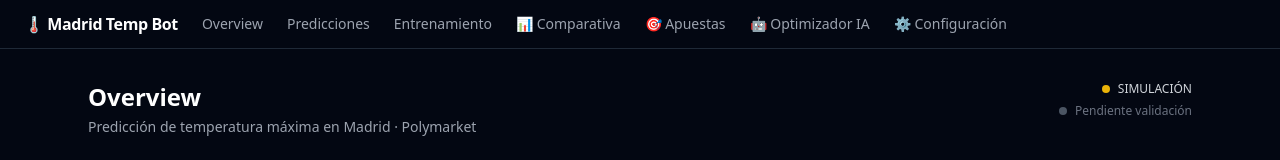
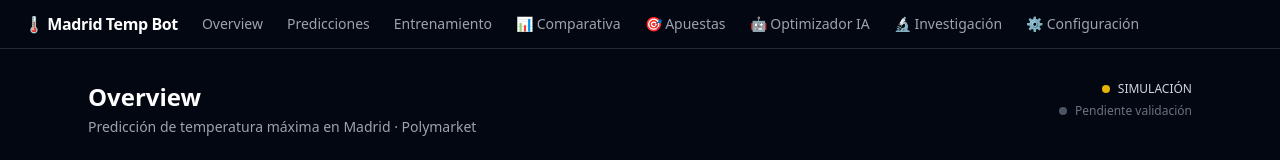
Before and after one commit to aldiaz84coin/WeatherBot, a Next.js app in the folder packages/dashboard/: page / in a window 1280 px wide. Shown: the top 160 px of the page. Built offline with nearby package versions, Linux system fonts and the light colour scheme; no server answers; the database is empty.

Commit message:
Update layout.tsx

```diff
--- a/packages/dashboard/app/layout.tsx
+++ b/packages/dashboard/app/layout.tsx
@@ -25,6 +25,9 @@ export default function RootLayout({ children }: { children: React.ReactNode })
           <a href="/optimizer"   className="text-sm text-gray-400 hover:text-white transition-colors">
             🤖 Optimizador IA
           </a>
+            <a href="/research-markets" className="text-sm text-gray-400 hover:text-white transition-colors">
+            🔬 Investigación
+          </a>
           <a href="/config"      className="text-sm text-gray-400 hover:text-white transition-colors">
             ⚙️ Configuración
           </a>
```
